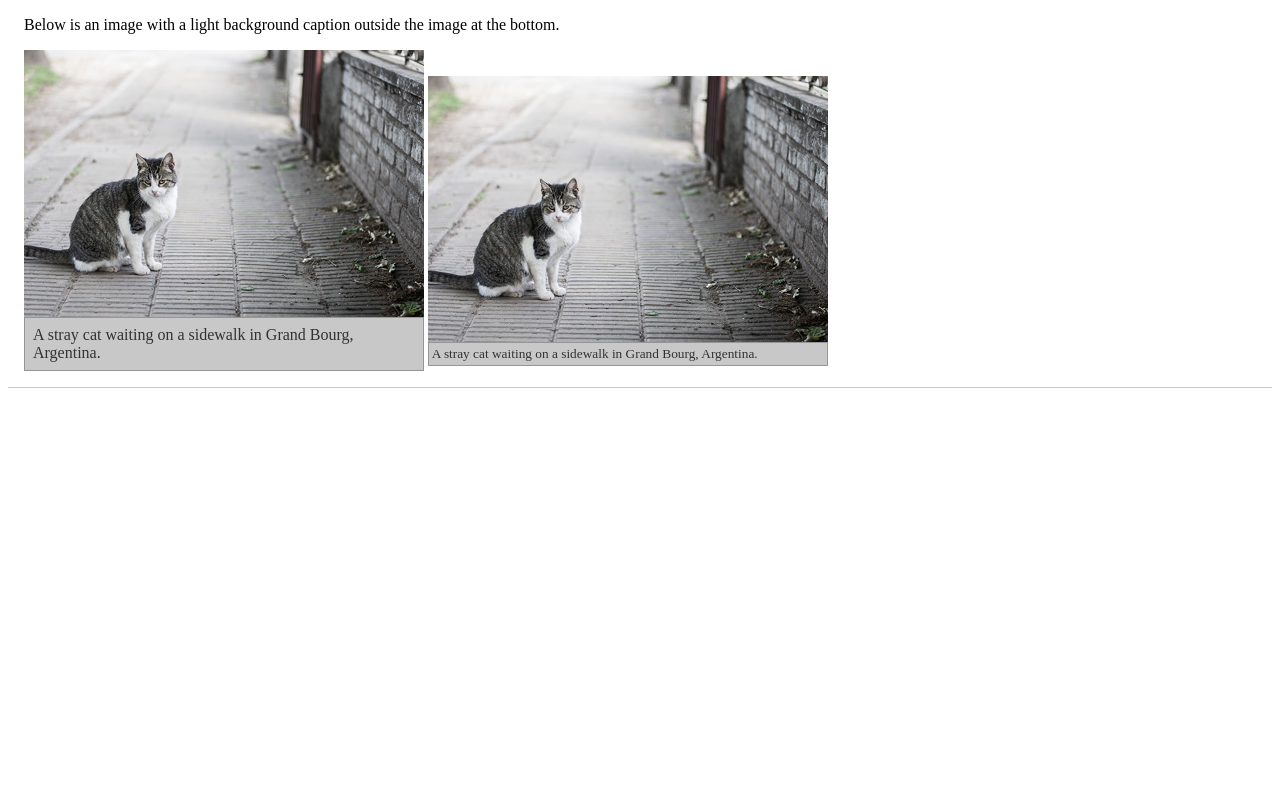
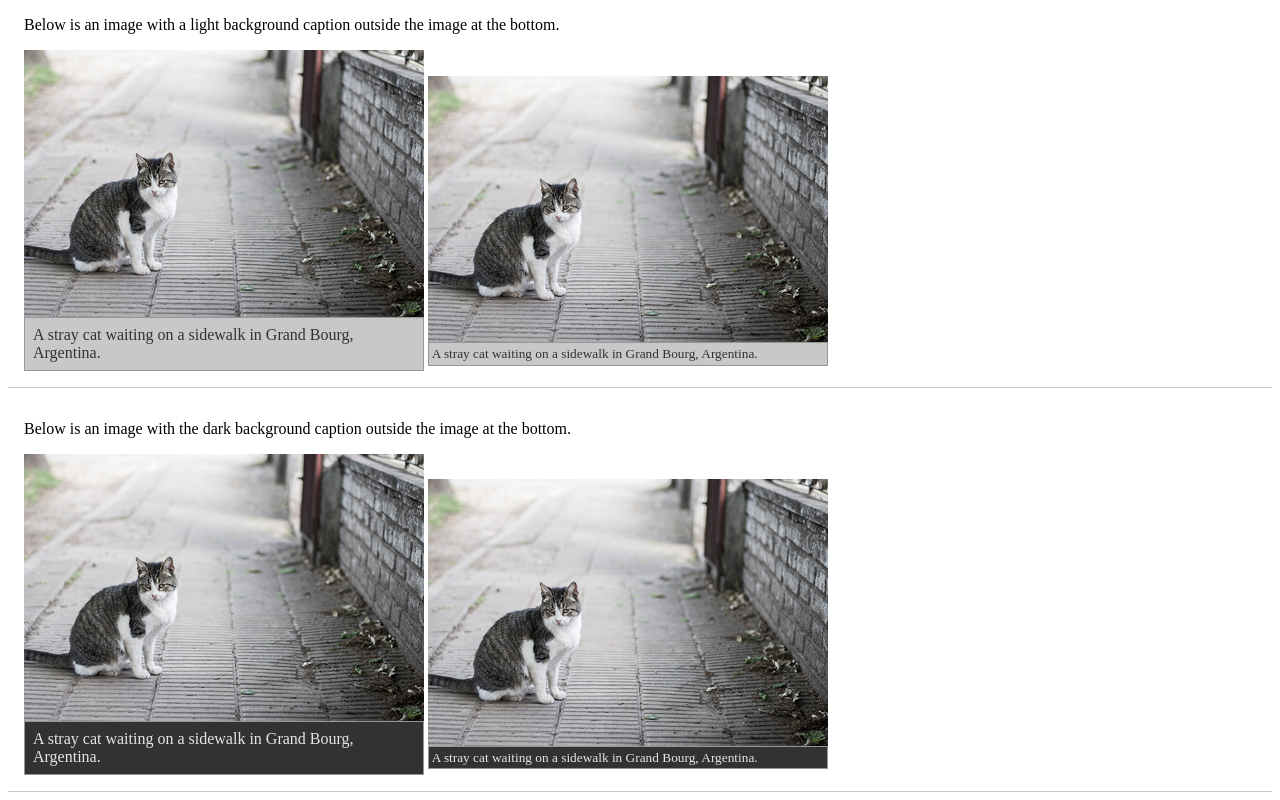
Before and after one commit to jbranchaud/captionss, a website: page index.html in a window 1280 px wide. Shown: the part 828-1628 px from the top of the page. Before the commit the page ends 1224 px from the top, so only its background shows below. Drawn offline with Linux system fonts and the light colour scheme.

Commit message:
Adding the dark caption theme to captionss and then displaying an example in the index.

```diff
--- a/captionss.css
+++ b/captionss.css
@@ -38,11 +38,6 @@ figure.cap-simple figcaption {
 	border-bottom: 1px solid rgba(50,50,50,1.0);
 }
 
-/* have a set of styles with base coloring (light gray background and
- * black text and then a set of inverted styles with dark gray background
- * and white text).
- */
-
 /* background in light gray, bordered in medium gray */
 figure.cap-outer-bottom {
 
@@ -51,3 +46,11 @@ figure.cap-outer-bottom figcaption {
 	background: rgba(200,200,200,1.0);
 	border: 1px solid rgba(150,150,150,1.0);
 }
+
+/* use the dark theme */
+figure.cap-dark {
+	color: rgba(230,230,230,1.0);
+}
+figure.cap-dark figcaption {
+	background: rgba(50,50,50,1.0);
+}
--- a/index.html
+++ b/index.html
@@ -96,6 +96,28 @@
 
 			</div>
 
+			<div id="example04" class="example">
+
+				<p>
+					Below is an image with the dark background caption outside the image at the bottom.
+				</p>
+
+				<figure class="img1 cap-outer-bottom cap-dark">
+					<img src="img/CatByWall.jpg" alt="Cat By Wall">
+					<figcaption>
+						A stray cat waiting on a sidewalk in Grand Bourg, Argentina.
+					</figcaption>
+				</figure>
+
+				<figure class="img1 cap-outer-bottom cap-dark cap-crunched">
+					<img src="img/CatByWall.jpg" alt="Cat By Wall">
+					<figcaption>
+						A stray cat waiting on a sidewalk in Grand Bourg, Argentina.
+					</figcaption>
+				</figure>
+
+			</div>
+
 		</div>
 
 	</body>
```
